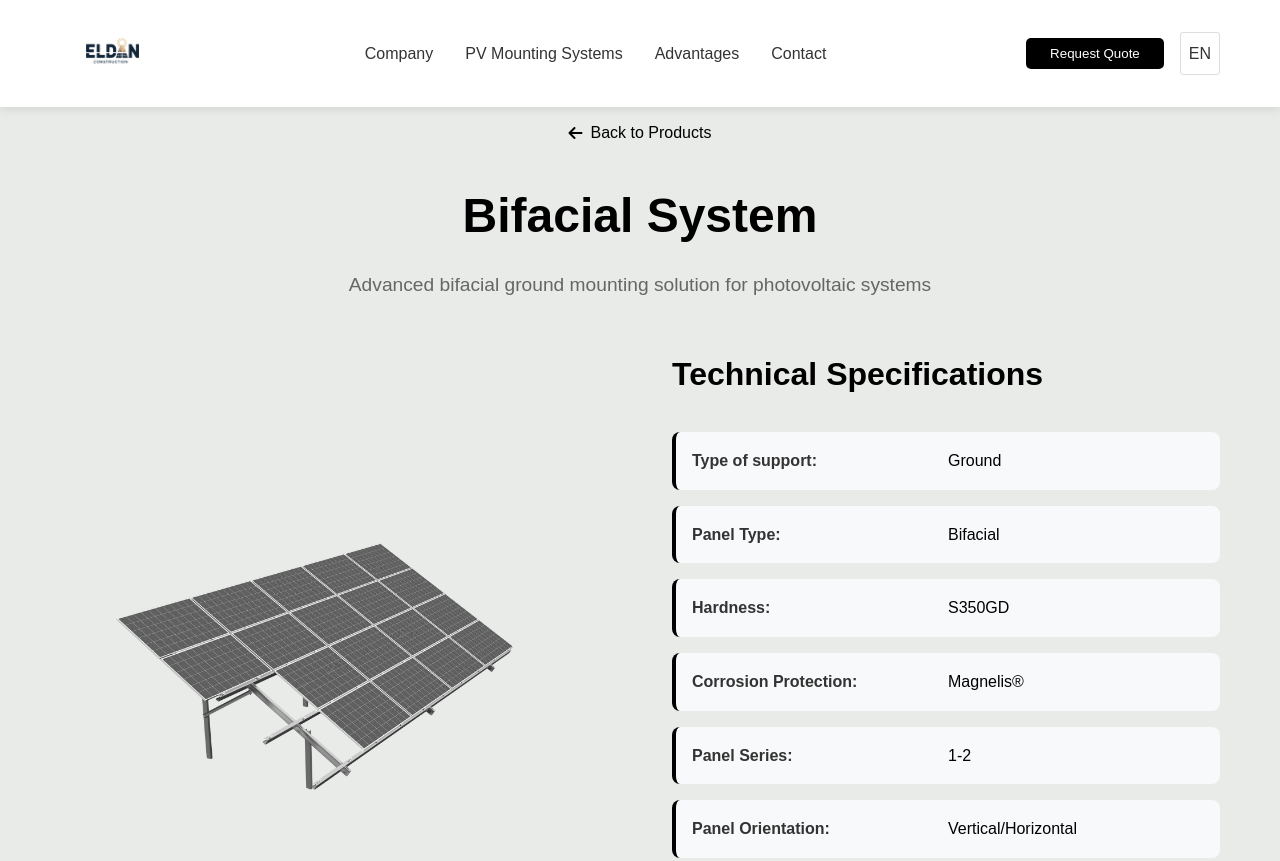
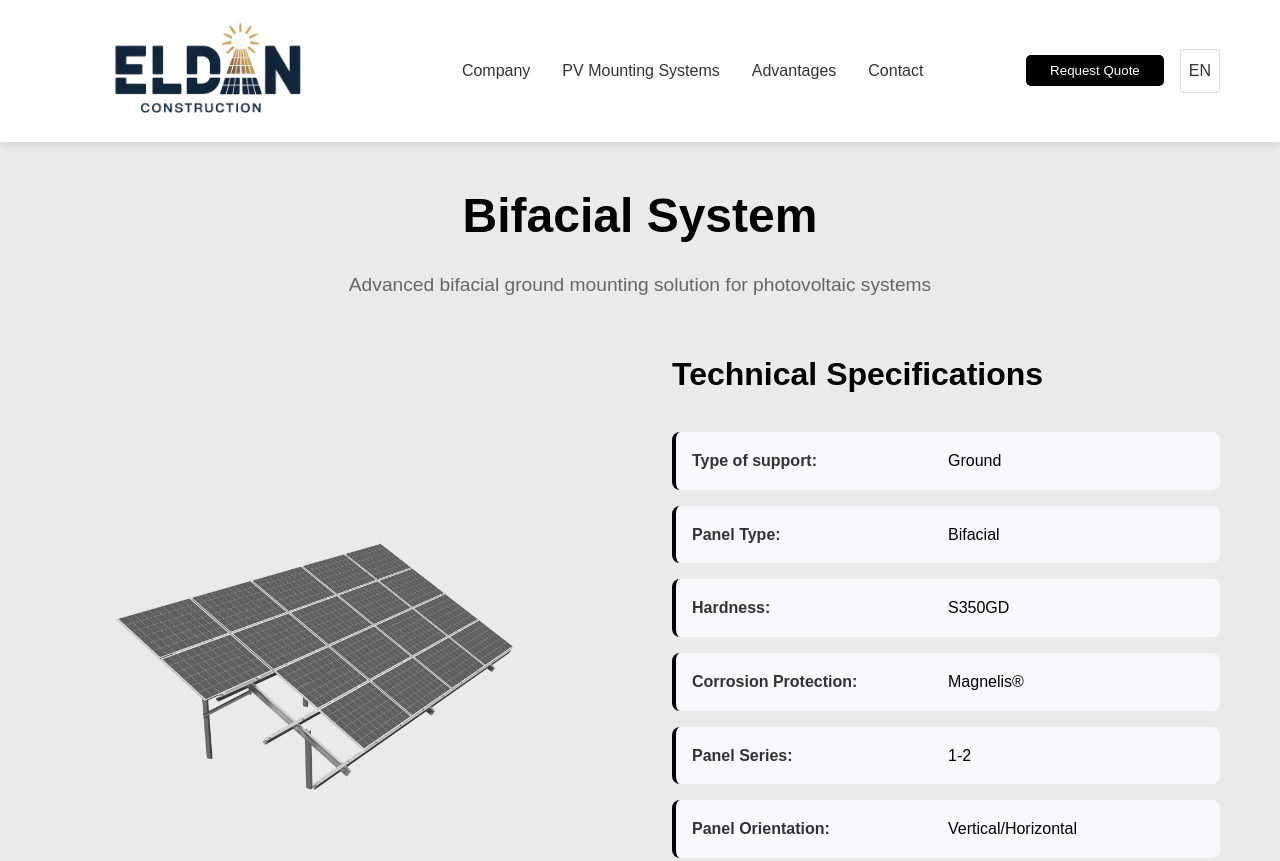
Before and after one commit to aleksandar-vasilev-bit/eldan, a website: page ground-mounting-bifacial.html in a window 1280 px wide. Shown: the top 861 px of the page. Drawn offline with Linux system fonts and the light colour scheme.

Commit message:
new logo

```diff
--- a/ground-mounting-bifacial.html
+++ b/ground-mounting-bifacial.html
@@ -13,7 +13,7 @@
         <nav class="navbar">
             <div class="nav-container">
                 <div class="nav-logo">
-                    <img src="pictures/logo.png" alt="eldan Construction Logo">
+                    <img src="pictures/logo-crop.png" alt="eldan Construction Logo">
                 </div>
                 <ul class="nav-menu">
                     <li class="nav-item"><a href="index.html#company" class="nav-link">Company</a></li>
@@ -150,7 +150,7 @@
         <div class="container">
             <div class="footer-content">
                 <div class="footer-logo">
-                    <img src="pictures/logo.png" alt="Solar Solutions">
+                    <img src="pictures/logo-crop.png" alt="Solar Solutions">
                 </div>
                 <div class="footer-links">
                     <a href="index.html#company">Company</a>
--- a/styles.css
+++ b/styles.css
@@ -60,7 +60,7 @@ body {
 }
 
 .nav-logo img {
-    height: 105px;
+    height: 140px;
     vertical-align: middle;
 }
 
```
Also changed, not shown: flat-roof.html (+1 -1 lines), ground-mounting-double-pole.html (+2 -2 lines), ground-mounting-single-pole.html (+2 -2 lines), index.html (+2 -2 lines), industrial-roof.html (+2 -2 lines), tile-roof.html (+2 -2 lines), pictures/logo-crop.png (added).
